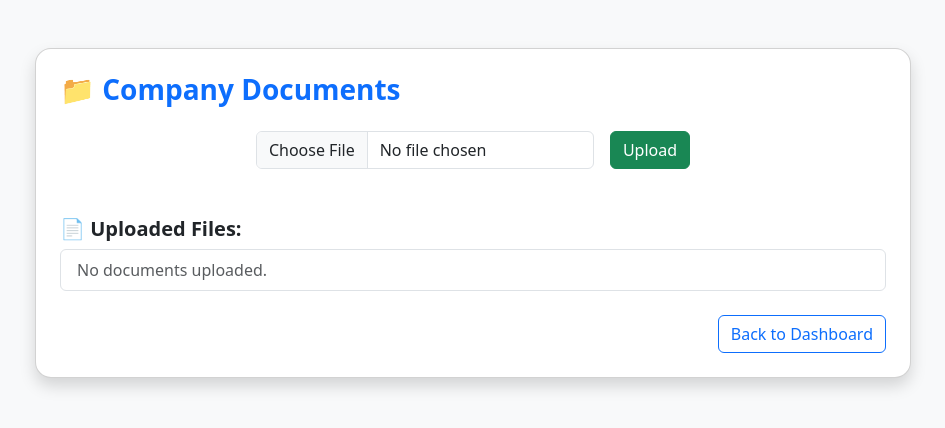
After one commit to keshu9982/Vinayaka_Website, a Flask app: template templates/company_documents.html in a window 1280 px wide. The commit adds this page. Shown: the top 428 px of the page, without its empty margins (167-1112 px from the left). Run offline with Flask 3, Linux system fonts and the light colour scheme; the template is opened without the code that fills it, so the values that code supplies are empty.

Commit message:
Add files via upload

```diff
--- /dev/null
+++ b/templates/company_documents.html
@@ -0,0 +1,72 @@
+<!DOCTYPE html>
+<html lang="en">
+<head>
+  <meta charset="UTF-8" />
+  <title>Company Documents</title>
+  <link href="https://cdn.jsdelivr.net/npm/bootstrap@5.3.0/dist/css/bootstrap.min.css" rel="stylesheet" />
+  <style>
+    body {
+      background-color: #f8f9fa;
+    }
+    .container {
+      max-width: 900px;
+    }
+    .card {
+      border-radius: 16px;
+    }
+  </style>
+</head>
+<body>
+  <div class="container mt-5">
+    <div class="card shadow p-4">
+      <h3 class="mb-4 text-primary">📁 <strong>Company Documents</strong></h3>
+
+      <!-- Flash message -->
+      {% with messages = get_flashed_messages(with_categories=true) %}
+        {% if messages %}
+          {% for category, message in messages %}
+            <div class="alert alert-{{ category }} alert-dismissible fade show" role="alert">
+              {{ message }}
+              <button type="button" class="btn-close" data-bs-dismiss="alert" aria-label="Close"></button>
+            </div>
+          {% endfor %}
+        {% endif %}
+      {% endwith %}
+
+      <!-- Upload form -->
+      <form method="POST" enctype="multipart/form-data" class="mb-4">
+        <div class="d-flex justify-content-center align-items-center gap-3 flex-wrap">
+          <input type="file" name="document" class="form-control w-auto" required />
+          <button type="submit" class="btn btn-success">Upload</button>
+        </div>
+      </form>
+
+      <!-- Uploaded files list -->
+      <div>
+        <h5 class="mt-4">📄 <strong>Uploaded Files:</strong></h5>
+        <ul class="list-group mt-2">
+          {% if documents %}
+            {% for file in documents %}
+              <li class="list-group-item d-flex justify-content-between align-items-center">
+                <a href="{{ url_for('static', filename='company_doc/' ~ file) }}" target="_blank">{{ file }}</a>
+                <form action="{{ url_for('delete_document', filename=file) }}" method="POST" class="d-inline">
+                  <button type="submit" class="btn btn-sm btn-danger">Delete</button>
+                </form>
+              </li>
+            {% endfor %}
+          {% else %}
+            <li class="list-group-item text-muted">No documents uploaded.</li>
+          {% endif %}
+        </ul>
+      </div>
+
+      <!-- Back to dashboard -->
+      <div class="mt-4 text-end">
+        <a href="{{ url_for('dashboard') }}" class="btn btn-outline-primary">Back to Dashboard</a>
+      </div>
+    </div>
+  </div>
+
+  <script src="https://cdn.jsdelivr.net/npm/bootstrap@5.3.0/dist/js/bootstrap.bundle.min.js"></script>
+</body>
+</html>
```
Also changed, not shown: templates/dashboard.html (+12 -1 lines), templates/upload.html (+13 -0 lines), templates/view_documents.html (added, +13 -0 lines).
